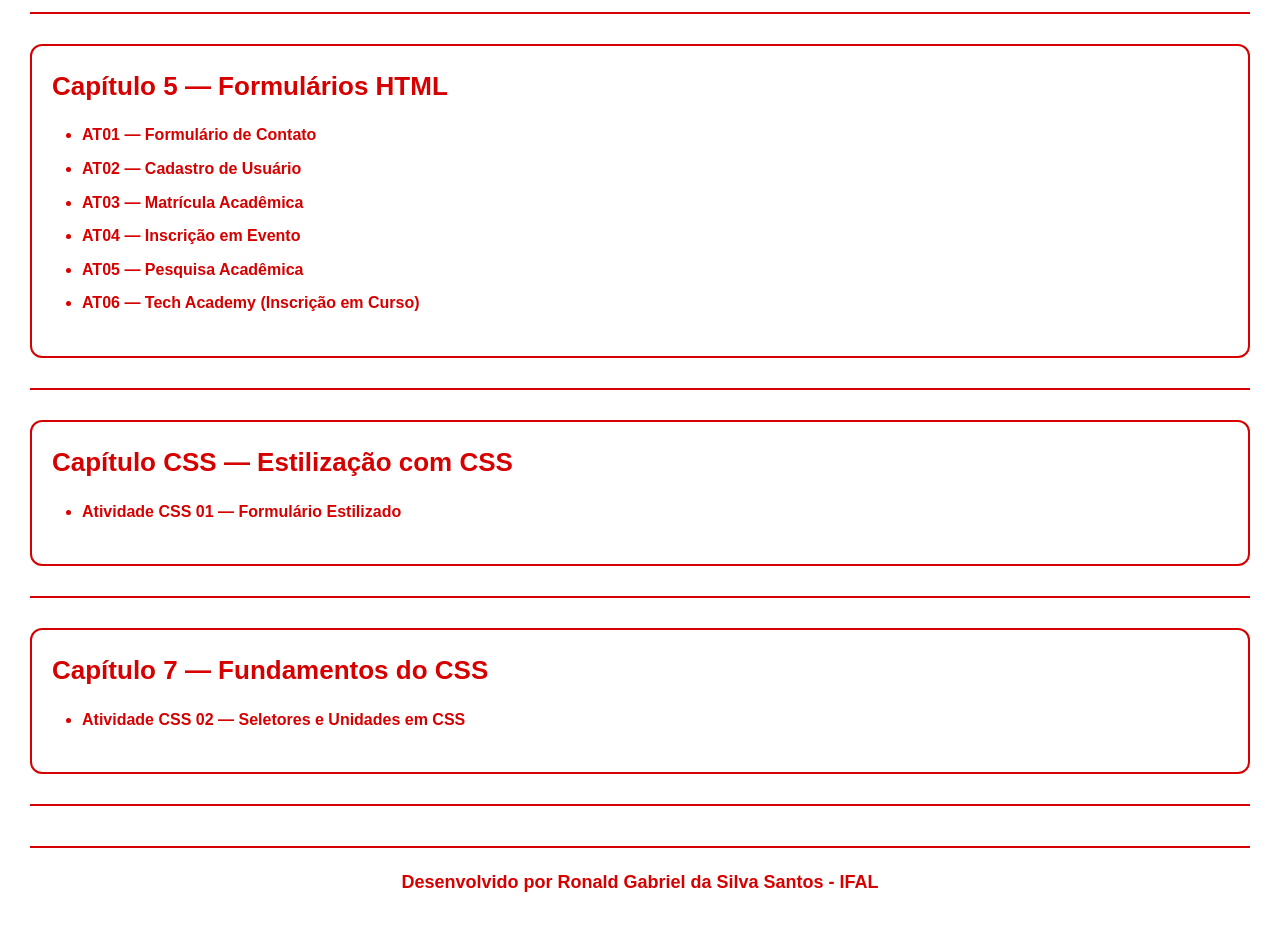
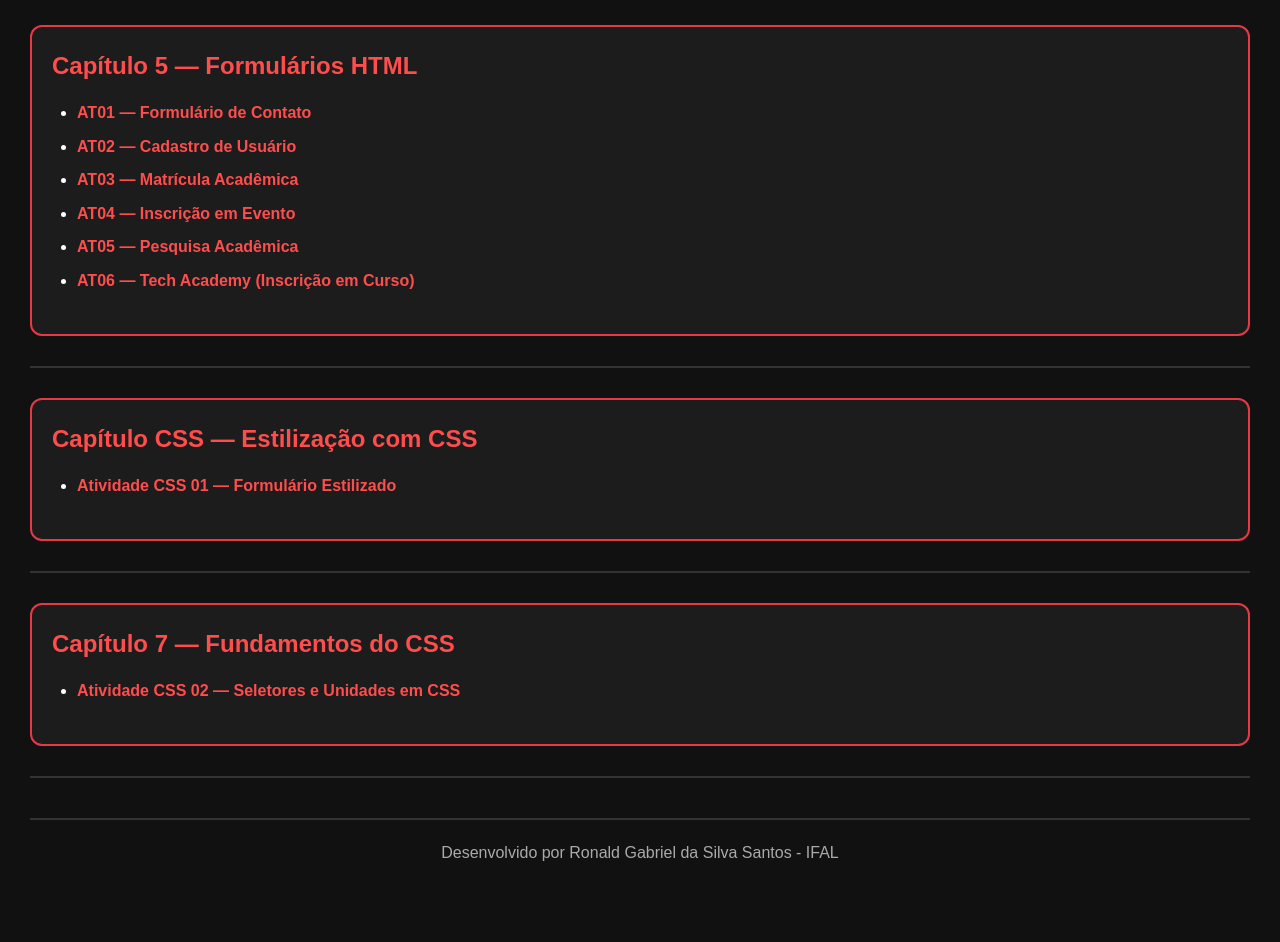
Before and after one commit to RGSS9/RGSS9.github.io, a plain HTML site: page index.html in a window 1280 px wide. Shown: the part 1362-2304 px from the top of the page. After the commit the page ends 2272 px from the top, so only its background shows below. Drawn offline with Linux system fonts and the light colour scheme.

Commit message:
Update style.css

```diff
--- a/style.css
+++ b/style.css
@@ -1,5 +1,5 @@
 /* ==========================
-   ESTILO GERAL
+   RESET
 ========================== */
 
 * {
@@ -8,9 +8,13 @@
     box-sizing: border-box;
 }
 
+/* ==========================
+   BODY
+========================== */
+
 body {
-    background-color: #ffffff;
-    color: #d60000;
+    background-color: #111;
+    color: #ffffff;
     font-family: Arial, Helvetica, sans-serif;
     line-height: 1.6;
     padding: 30px;
@@ -28,32 +32,36 @@ header {
 header img {
     width: 220px;
     border-radius: 50%;
-    border: 4px solid #d60000;
+    border: 4px solid #e63946;
     margin-bottom: 20px;
 }
 
+/* ==========================
+   TÍTULOS
+========================== */
+
 h1 {
+    color: #e63946;
     font-size: 40px;
     margin-bottom: 10px;
 }
 
 h2 {
-    font-size: 26px;
+    color: #ff4d4d;
     margin-bottom: 15px;
 }
 
 h3 {
-    margin-top: 20px;
-    margin-bottom: 10px;
+    color: #ff6666;
+    margin: 15px 0;
 }
 
 /* ==========================
-   TEXTO
+   PARÁGRAFOS
 ========================== */
 
 p {
     margin-bottom: 15px;
-    font-size: 18px;
 }
 
 /* ==========================
@@ -61,7 +69,7 @@ p {
 ========================== */
 
 ul {
-    margin-left: 30px;
+    margin-left: 25px;
     margin-bottom: 20px;
 }
 
@@ -74,16 +82,16 @@ li {
 ========================== */
 
 a {
-    color: #d60000;
+    color: #ff4d4d;
     text-decoration: none;
     font-weight: bold;
     transition: 0.3s;
 }
 
 a:hover {
-    color: white;
-    background-color: #d60000;
-    padding: 4px 8px;
+    color: #111;
+    background-color: #ff4d4d;
+    padding: 5px 10px;
     border-radius: 6px;
 }
 
@@ -92,7 +100,8 @@ a:hover {
 ========================== */
 
 section {
-    border: 2px solid #d60000;
+    background-color: #1c1c1c;
+    border: 2px solid #e63946;
     border-radius: 12px;
     padding: 20px;
     margin-bottom: 25px;
@@ -104,7 +113,7 @@ section {
 
 hr {
     border: none;
-    border-top: 2px solid #d60000;
+    border-top: 2px solid #333;
     margin: 30px 0;
 }
 
@@ -115,7 +124,7 @@ hr {
 footer {
     text-align: center;
     margin-top: 40px;
-    border-top: 2px solid #d60000;
     padding-top: 20px;
-    font-weight: bold;
+    border-top: 2px solid #333;
+    color: #aaa;
 }
```
